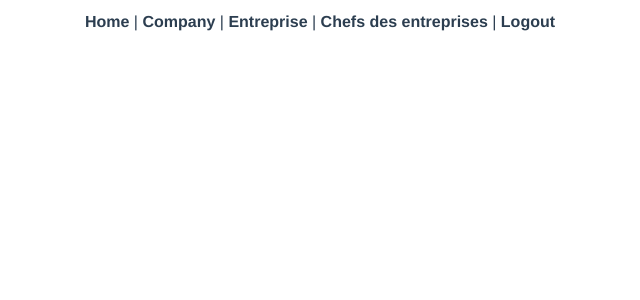
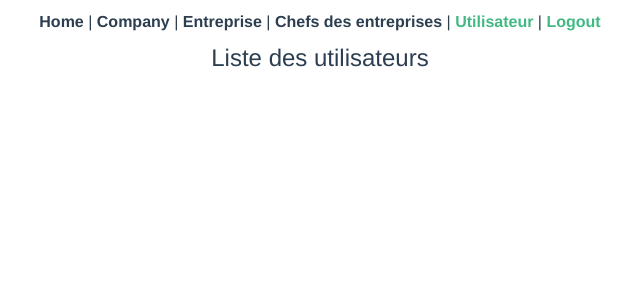
Before and after one commit to Jean-Lionel/bst_solution_ui, a Vue app: page /users in a window 1280 px wide. Shown: the top 300 px of the page, without its empty margins (320-960 px from the left). Built offline with nearby package versions, Linux system fonts and the light colour scheme; sample sign-in values are in the browser's storage; what vue-sweetalert2 would draw is missing.

Commit message:
user list component

```diff
--- /dev/null
+++ b/jsconfig.json
@@ -0,0 +1,3 @@
+{
+
+}
--- a/src/components/navbar/NavBarComponent.vue
+++ b/src/components/navbar/NavBarComponent.vue
@@ -5,6 +5,7 @@
         <router-link to="/company">Company</router-link> |
         <router-link to="/entreprises">Entreprise</router-link> |
         <router-link to="/company_owners">Chefs des entreprises</router-link> |
+        <router-link to="/users">Utilisateur</router-link> |
         <router-link v-if="$store.state.user" to="" @click="logout">Logout</router-link>
     </div>
     </div>
--- /dev/null
+++ b/src/components/users/UserList.vue
@@ -0,0 +1,23 @@
+<template>
+    <div>
+    <h4>Liste des utilisateurs</h4>
+
+    </div>
+</template>
+
+<script>
+    export default {
+        data(){
+            return {
+
+            }
+        },
+        methods: {
+
+        }
+    }
+</script>
+
+<style lang="scss" scoped>
+
+</style>
--- a/src/main.js
+++ b/src/main.js
@@ -2,19 +2,12 @@ import { createApp } from 'vue'
 import App from './App.vue'
 import router from './router'
 import store from './store'
-
-import VueSweetalert2 from 'vue-sweetalert2';
-import 'sweetalert2/dist/sweetalert2.min.css';
 import mixins from './mixins'
 import axiosInstance from './plugins/axiosConfig'
+import VueSweetalert2,{ options} from './plugins/sweetAlert'
 //import bootstrap from './plugins/bootsrapp'
 // Vuetify
 // SweetAlert Configuration
-
-const options = {
-  confirmButtonColor: '#41b882',
-  cancelButtonColor: '#ff7674',
-};
 
 // Configuration pour axios
 const app = createApp(App)
--- /dev/null
+++ b/src/plugins/sweetAlert.js
@@ -0,0 +1,10 @@
+
+import VueSweetalert2 from 'vue-sweetalert2';
+import 'sweetalert2/dist/sweetalert2.min.css';
+
+export const options = {
+  confirmButtonColor: '#41b882',
+  cancelButtonColor: '#ff7674',
+};
+
+export default VueSweetalert2
--- a/src/router/index.js
+++ b/src/router/index.js
@@ -4,6 +4,7 @@ import BaseLogin from '../views/Login.vue'
 import Company from '../views/Company.vue'
 import CompanyOwner from '../views/CompanyOwner.vue'
 import Entreprise from '../views/Entreprise.vue'
+import Users from '../views/Users.vue'
 
 const routes = [
   {
@@ -23,6 +24,9 @@ const routes = [
   {
     path: '/entreprises',name: 'entreprises',component: Entreprise
   },
+  {
+    path: '/users',name: 'users',component: Users
+  },
 ]
 
 const router = createRouter({
--- a/src/store/index.js
+++ b/src/store/index.js
@@ -3,7 +3,7 @@ import router from '../router'
 
 export default createStore({
   state: {
-        baseUrl: 'http://192.168.53.107:8000/api',
+        baseUrl: 'http://127.0.0.1:8000/api',
         user : null,
         isLoggedIn: false,
         entreprises : [],
--- /dev/null
+++ b/src/views/Users.vue
@@ -0,0 +1,17 @@
+<template>
+    <div>
+    <user-list/>
+    </div>
+</template>
+
+<script>
+import UserList from '../components/users/UserList.vue'
+    export default {
+  components: { UserList },
+
+    }
+</script>
+
+<style lang="scss" scoped>
+
+</style>
```
Also changed, not shown: src/components/test/test.js (added, +3 -0 lines).
